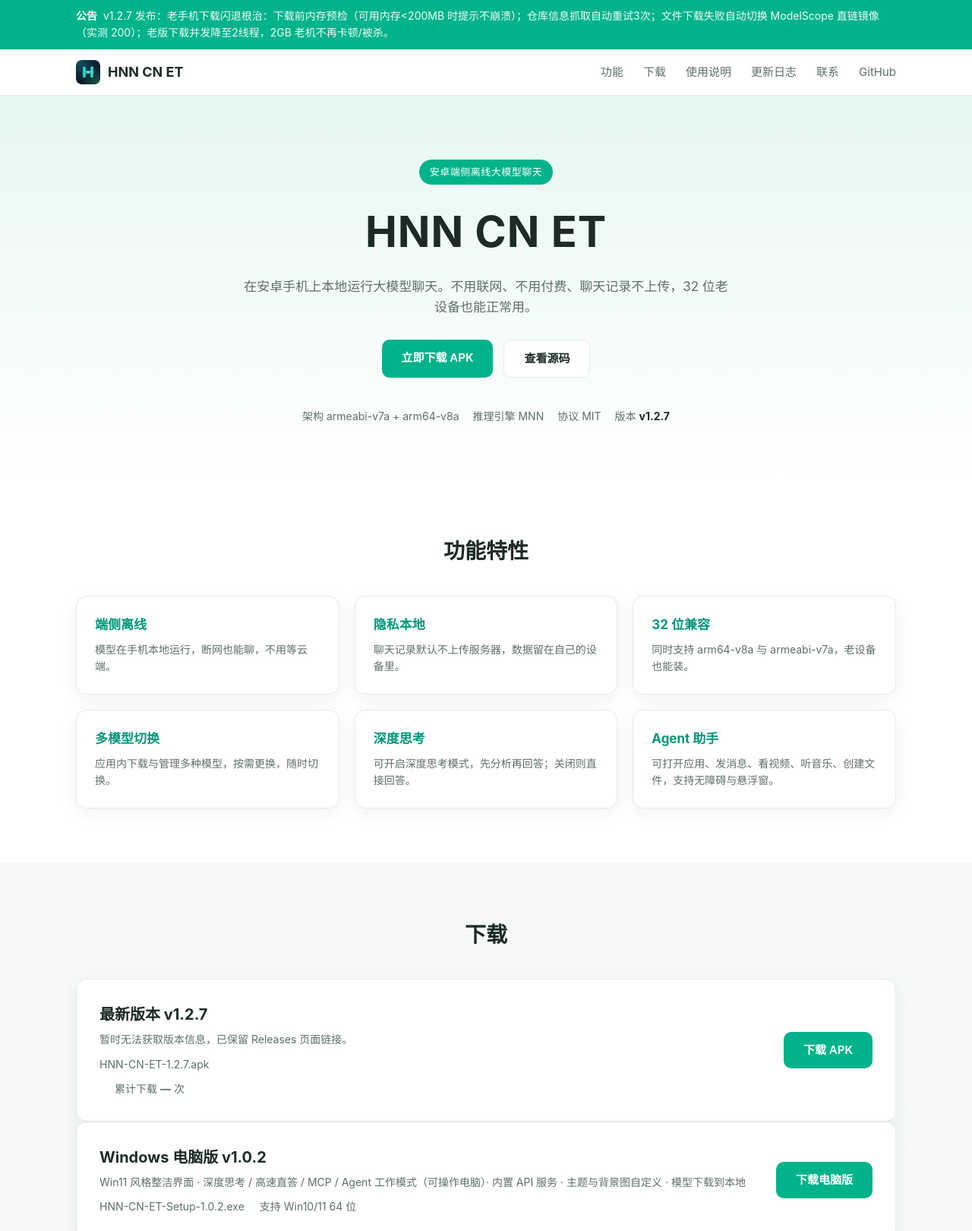
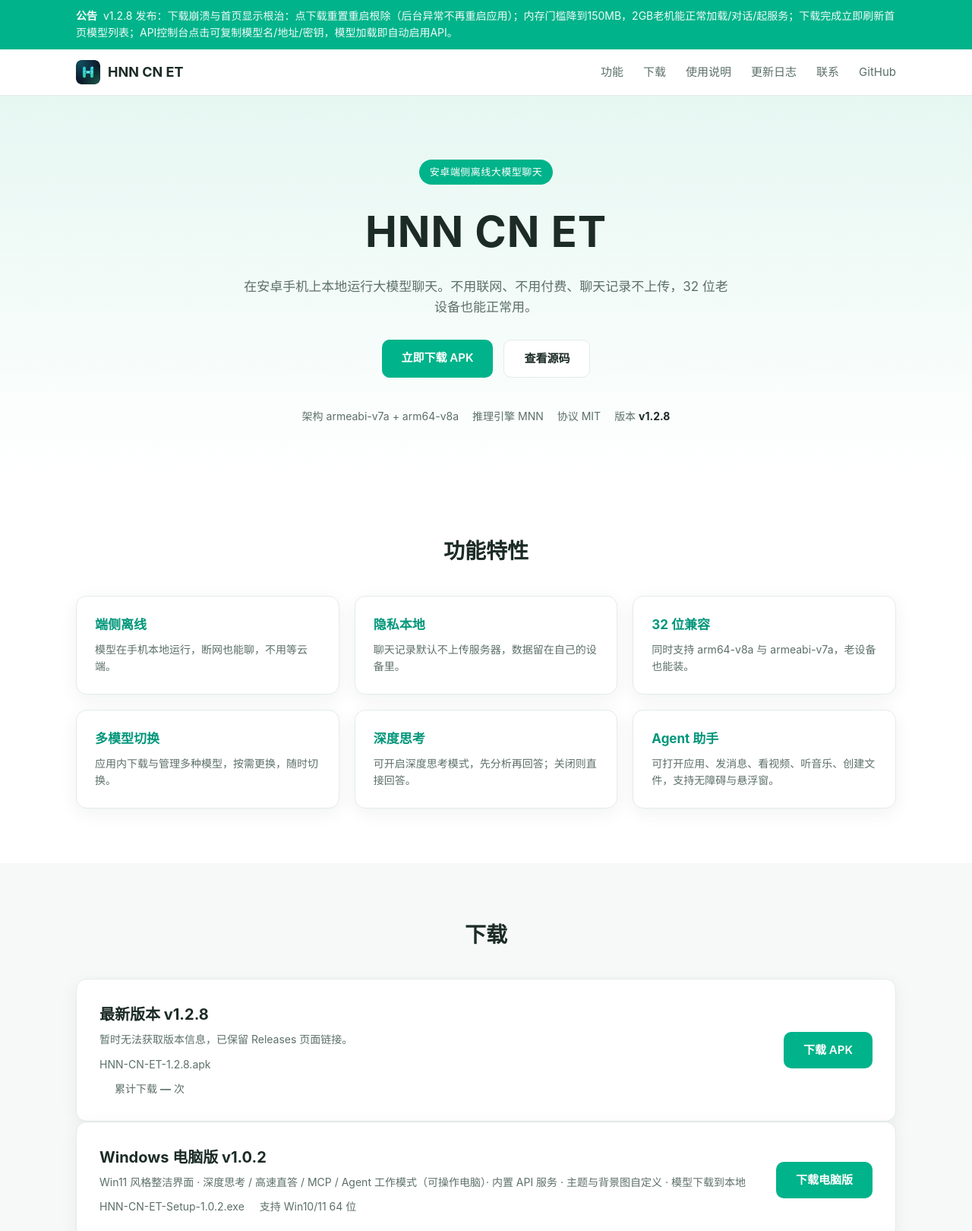
Before and after one commit to ETQWFD/HNN-CN-ET, a website: page docs/index.html in a window 1280 px wide. Shown: the top 1620 px of the page at 76% size. Drawn offline with Linux system fonts and the light colour scheme; no server answers.

Commit message:
website v1.2.8

```diff
--- a/docs/announcement.json
+++ b/docs/announcement.json
@@ -1,7 +1,7 @@
 {
   "id": "2026-10-25-v117",
   "tag": "公告",
-  "title": "v1.2.7 发布：老手机下载闪退根治",
-  "content": "下载前内存预检（可用内存<200MB 时提示不崩溃）；仓库信息抓取自动重试3次；文件下载失败自动切换 ModelScope 直链镜像（实测 200）；老版下载并发降至2线程，2GB 老机不再卡顿/被杀。",
+  "title": "v1.2.8 发布：下载崩溃与首页显示根治",
+  "content": "点下载重置重启根除（后台异常不再重启应用）；内存门槛降到150MB，2GB老机能正常加载/对话/起服务；下载完成立即刷新首页模型列表；API控制台点击可复制模型名/地址/密钥，模型加载即自动启用API。",
   "publishedAt": "2026-10-25T09:20:00+08:00"
 }
--- a/docs/index.html
+++ b/docs/index.html
@@ -50,7 +50,7 @@
       <span>架构 armeabi-v7a + arm64-v8a</span>
       <span>推理引擎 MNN</span>
       <span>协议 MIT</span>
-      <span>版本 <b id="heroVer">v1.2.7</b></span>
+      <span>版本 <b id="heroVer">v1.2.8</b></span>
     </div>
   </div>
 </header>
@@ -74,9 +74,9 @@
     <h2 class="section-title">下载</h2>
     <div class="download-card">
       <div class="download-info">
-        <h3>最新版本 <span id="dlVer">v1.2.7</span></h3>
-        <p id="downloadNote">最新版本 v1.2.7（新/老 × 聊天/服务 四版本）（新/老 × 聊天/服务 四版本）（新版 / 老版 / 服务版三合一） · 下载根治：ModelScope 官方通道，全部模型可下载</p>
-        <p class="download-meta"><span id="dlName">HNN-CN-ET-1.2.7.apk</span><span id="dlSize"></span></p>
+        <h3>最新版本 <span id="dlVer">v1.2.8</span></h3>
+        <p id="downloadNote">最新版本 v1.2.8（新/老 × 聊天/服务 四版本）（新/老 × 聊天/服务 四版本）（新/老 × 聊天/服务 四版本）（新版 / 老版 / 服务版三合一） · 下载根治：ModelScope 官方通道，全部模型可下载</p>
+        <p class="download-meta"><span id="dlName">HNN-CN-ET-1.2.8.apk</span><span id="dlSize"></span></p>
         <p class="download-meta"><span id="dlTime"></span><span>累计下载 <b id="dlTotal">—</b> 次</span></p>
       </div>
       <a class="btn btn-primary" id="btnApk" href="https://github.com/ETQWFD/HNN-CN-ET/releases/latest">下载 APK</a>
```
